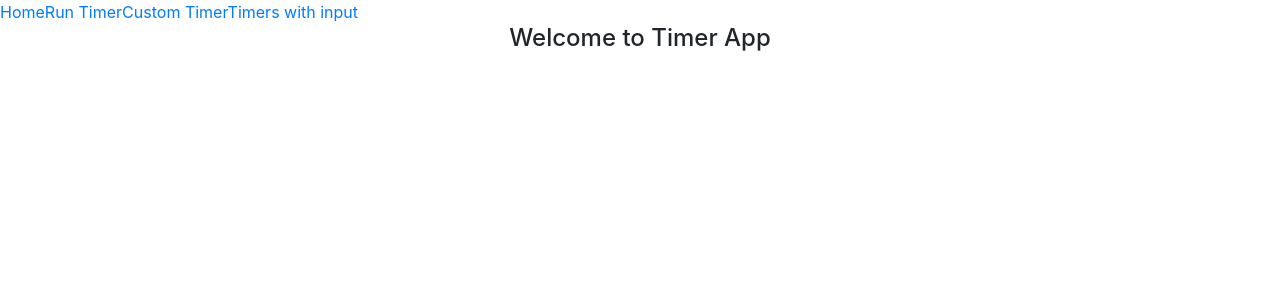
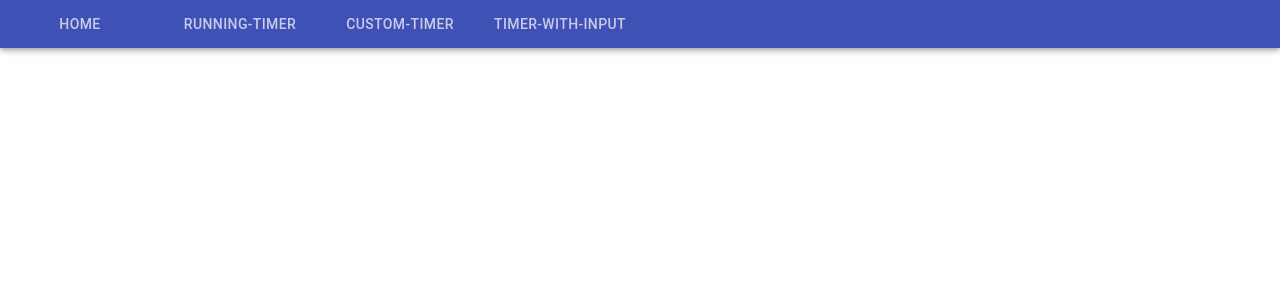
Before and after one commit to RevantMakkena/ReActivator, a React (Create React App) app in the folder Projects/timers/: page / in a window 1280 px wide. Shown: the top 300 px of the page. Built offline with nearby package versions, Linux system fonts and the light colour scheme.

Commit message:
Routing with Material UI

```diff
--- a/Projects/timers/package.json
+++ b/Projects/timers/package.json
@@ -4,6 +4,7 @@
   "private": true,
   "dependencies": {
     "@material-ui/core": "^4.10.1",
+    "@material-ui/lab": "^4.0.0-alpha.55",
     "@testing-library/jest-dom": "^4.2.4",
     "@testing-library/react": "^9.5.0",
     "@testing-library/user-event": "^7.2.1",
--- a/Projects/timers/src/ProjectLinks.js
+++ b/Projects/timers/src/ProjectLinks.js
@@ -1,14 +1,17 @@
 import React from "react";
 import {Link} from "react-router-dom";
+import {Paper} from "@material-ui/core";
 
 const ProjectLinks = () => {
   return (
-    <div>
-      <Link to='/'>Home</Link>
-      <Link to='/Timer'>Run Timer</Link>
-      <Link to='/CustomTimer'>Custom Timer</Link>
-      <Link to='/TimerWithProps'>Timers with input</Link>
-    </div>
+    <>
+      <Paper>
+        <Link to='/'>Home</Link>
+        <Link to='/run-timer'>Run Timer</Link>
+        <Link to='/custom-timer'>Custom Timer</Link>
+        <Link to='/timer-with-input'>Timers with input</Link>
+      </Paper>
+    </>
   );
 };
 
--- a/Projects/timers/src/Routing.js
+++ b/Projects/timers/src/Routing.js
@@ -1,28 +1,11 @@
 import React from "react";
-import {
-  BrowserRouter as Router,
-  Route,
-  Switch,
-} from "react-router-dom";
-import AddCustomTimer from "./components/AddCustomTimer";
-import AutoRunningTimer from "./components/AutoRunningTimer";
-import TimerWithProps from "./components/TimerWithProps";
-import App from "./App";
-import ProjectLinks from "./ProjectLinks";
+import CenteredTabs from "./UiLayout";
 
 const Routing = () => {
   return (
-    <div>
-      <Router>
-        <ProjectLinks />
-        <Switch>
-          <Route path='/' component={App} />
-          <Route path='/Timer' component={AutoRunningTimer} />
-          <Route path='/CustomTimer' component={AddCustomTimer} />
-          <Route path='/TimerWithProps' component={TimerWithProps} />
-        </Switch>
-      </Router>
-    </div>
+    <>
+      <CenteredTabs />
+    </>
   );
 };
 
--- /dev/null
+++ b/Projects/timers/src/UiLayout.js
@@ -0,0 +1,57 @@
+import React from "react";
+import {makeStyles} from "@material-ui/core/styles";
+import AppBar from "@material-ui/core/AppBar";
+import Tab from "@material-ui/core/Tab";
+import TabContext from "@material-ui/lab/TabContext";
+import TabList from "@material-ui/lab/TabList";
+import TabPanel from "@material-ui/lab/TabPanel";
+import {Link} from "react-router-dom";
+import AutoRunningTimer from "./components/AutoRunningTimer";
+import App from "./components/App";
+import AddCustomTimer from "./components/AddCustomTimer";
+import TimerWithProps from "./components/TimerWithProps";
+
+const useStyles = makeStyles((theme) => ({
+  root: {
+    flexGrow: 1,
+    backgroundColor: theme.palette.background.paper,
+  },
+}));
+
+export default function LabTabs() {
+  const classes = useStyles();
+  const [value, setValue] = React.useState("1");
+
+  const handleChange = (event, newValue) => {
+    setValue(newValue);
+  };
+
+  return (
+    <div className={classes.root}>
+      <TabContext value={value}>
+        <AppBar position='static'>
+          <TabList
+            onChange={handleChange}
+            aria-label='simple tabs example'>
+            <Tab label='home' value='home' />
+            <Tab label='running-timer' value='running-timer' />
+            <Tab label='custom-timer' value='custom-timer' />
+            <Tab label='timer-with-input' value='timer-with-input' />
+          </TabList>
+        </AppBar>
+        <TabPanel value='home'>
+          <App />
+        </TabPanel>
+        <TabPanel value='running-timer'>
+          <AutoRunningTimer />
+        </TabPanel>
+        <TabPanel value='custom-timer'>
+          <AddCustomTimer />
+        </TabPanel>
+        <TabPanel value='timer-with-input'>
+          <TimerWithProps />
+        </TabPanel>
+      </TabContext>
+    </div>
+  );
+}
--- a/Projects/timers/src/App.js
+++ b/Projects/timers/src/components/App.js
@@ -1,5 +1,4 @@
 import React from "react";
-import "./App.css";
 
 function App() {
   return (
--- a/Projects/timers/src/index.js
+++ b/Projects/timers/src/index.js
@@ -1,17 +1,12 @@
 import React from "react";
 import ReactDOM from "react-dom";
 import "./index.css";
-import App from "./App";
+import App from "./components/App";
 import * as serviceWorker from "./serviceWorker";
 import "bootstrap/dist/css/bootstrap.min.css";
 import Routing from "./Routing";
 
-ReactDOM.render(
-  <React.StrictMode>
-    <Routing />
-  </React.StrictMode>,
-  document.getElementById("root")
-);
+ReactDOM.render(<Routing />, document.getElementById("root"));
 
 // If you want your app to work offline and load faster, you can change
 // unregister() to register() below. Note this comes with some pitfalls.
```
Also changed, not shown: 2 other files (tests, documents, lock files or other folders).
